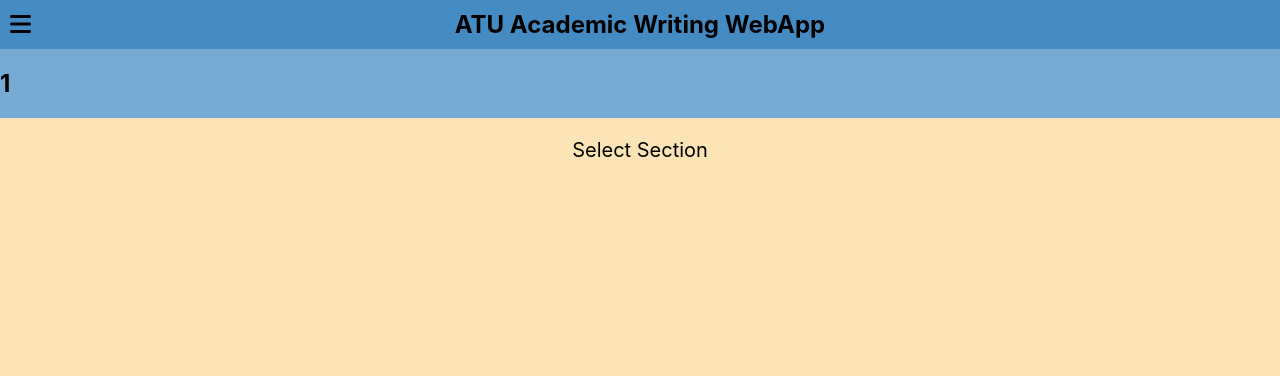
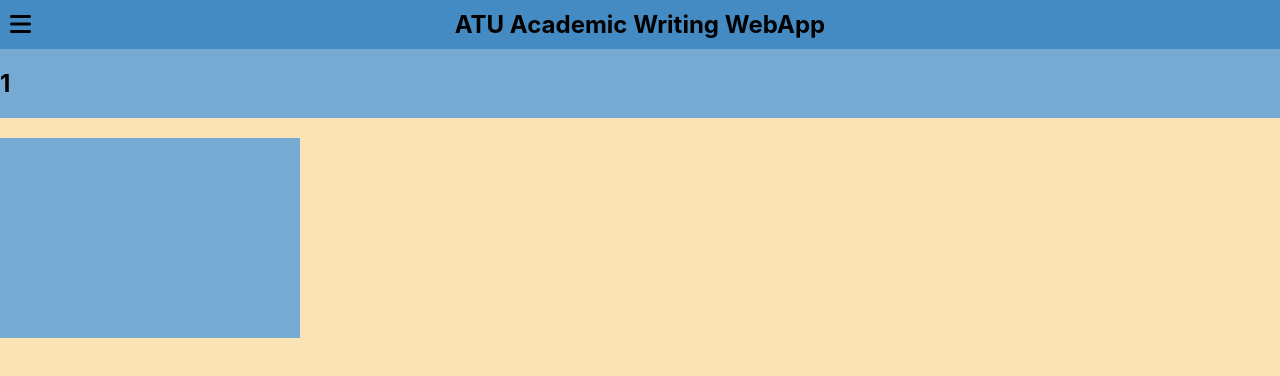
Before and after one commit to Ruairiroc/atu_v2, a React (Create React App) app: page /minigame/1 in a window 1280 px wide. Shown: the top 376 px of the page. Built offline with nearby package versions, Linux system fonts and the light colour scheme.

Commit message:
modified:   src/Minigame.js

```diff
--- a/src/Minigame.js
+++ b/src/Minigame.js
@@ -8,7 +8,16 @@ function Minigame() {
     return(
         <div>
             <h2>{sectionName}</h2>
-            <p style={{textAlign: "center", fontSize: "20px"}}>Select Section</p>
+
+            <div style={{
+                width: "300px",
+                height: "200px",
+                backgroundColor: "#77aad2",
+                alignItems: "center",
+                justifyContent: "center"
+            }}>
+
+            </div>
         </div>
     );
 
```
